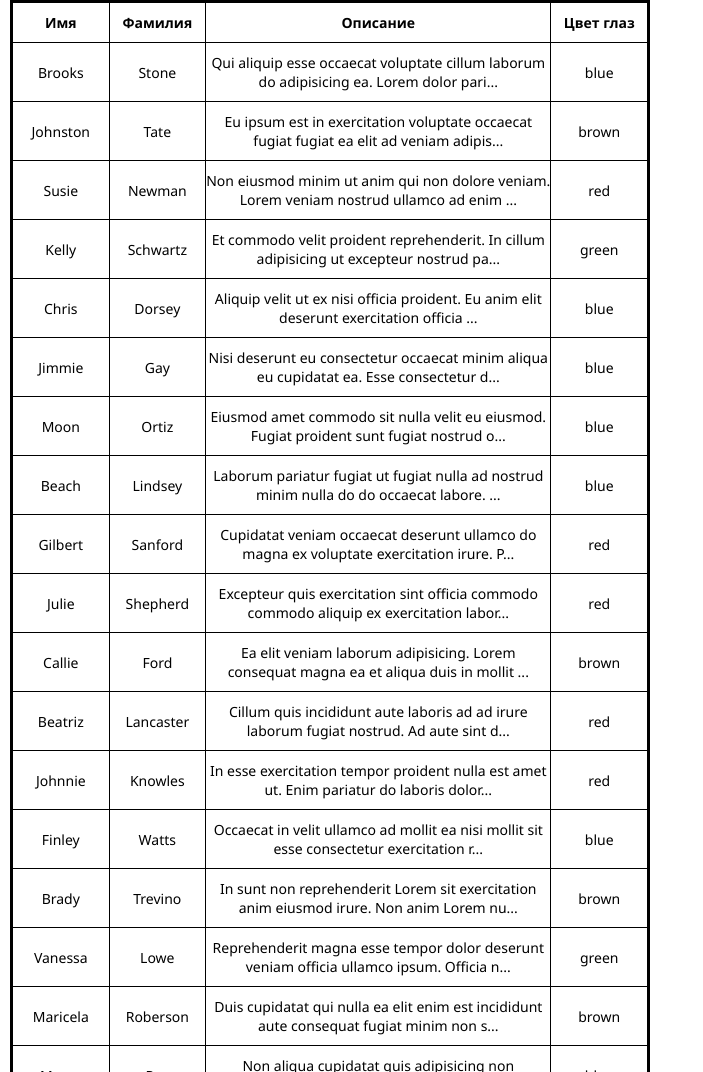
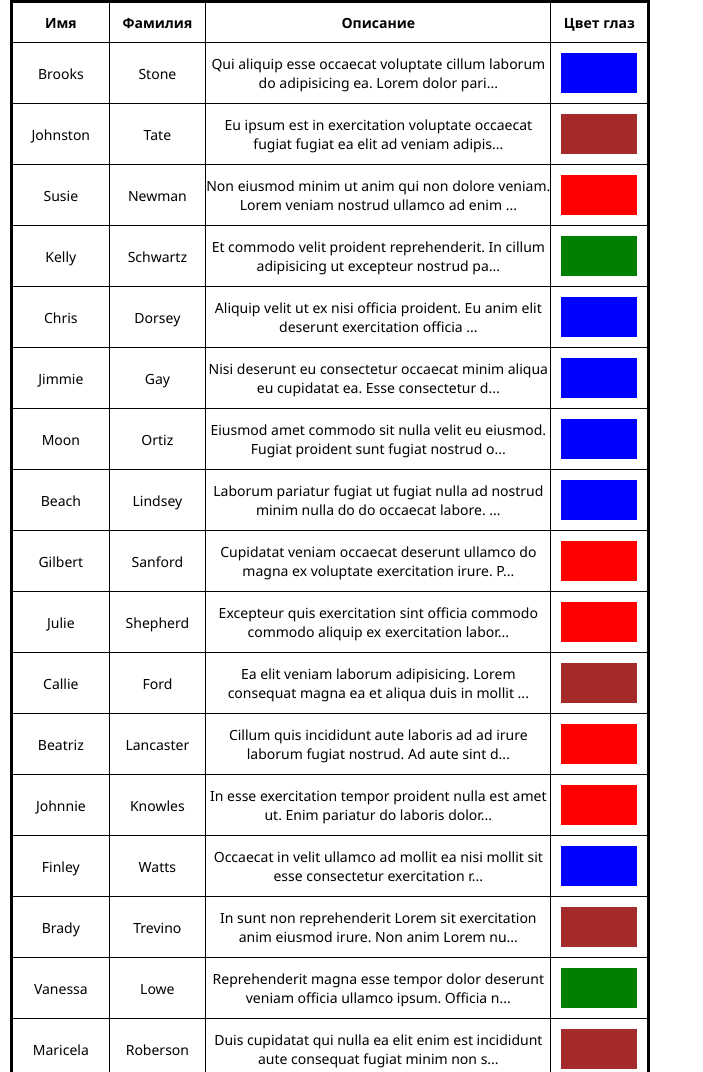
Before and after one commit to danyafaye/test-task-infotecs, a website: page index.html in a window 1280 px wide. Shown: the top 1072 px of the page, without its empty margins (0-703 px from the left). Drawn offline with Linux system fonts and the light colour scheme.

Commit message:
added color instead of title in eye color column

```diff
--- a/src/script.js
+++ b/src/script.js
@@ -1,5 +1,5 @@
 const tableTh = document.querySelectorAll('th'),
-tableBody = document.querySelector('tbody')
+    tableBody = document.querySelector('tbody')
 //функция для заполнения таблицы нужными данными
 //about/4 для вывода примерно двух строк
 let fillTable = (jsonData) => {
@@ -17,6 +17,8 @@ let fillTable = (jsonData) => {
             <td class="table_about _col">${el.about.slice(0, (aboutInfoLength / 4)) + '...'}</td>
             <td class="table_eye_color _col">${el.eyeColor}</td>`
         tableBody.appendChild(myTr)
+        const td = myTr.querySelector('.table_eye_color')
+        setEyeColor(td)
     })
 }
 
@@ -96,13 +98,22 @@ let editTable = () => {
         localStorage.setItem('jsonData', JSON.stringify(jsonData));
         form.style = '';
         fillTable(jsonData);
-        tableTh.forEach((th)=>{
-            if(th.classList.contains('selected'))
+        tableTh.forEach((th) => {
+            if (th.classList.contains('selected'))
                 th.classList.toggle('selected')
         })
     })
     //событие для закрытия окна формы
     closeButton.addEventListener('click', () => form.style = '')
+}
+
+let setEyeColor = (td) => {
+    const eyeColor = document.createElement('div')
+    eyeColor.className = 'colored_eye'
+    eyeColor.innerHTML = td.innerHTML
+    td.innerHTML = ''
+    td.append(eyeColor)
+    td.firstChild.style.cssText = `background-color: ${td.firstChild.innerHTML}`
 }
 
 //ответ на запрос json массива
--- a/src/style.css
+++ b/src/style.css
@@ -50,3 +50,9 @@ th.selected[data-index = '1']::after{
     float: right;
     width: 40%;
 }
+.colored_eye{
+    position: relative;
+    margin: 0 10px;
+    padding: 20px 0;
+    font-size: 0px;
+}
```
